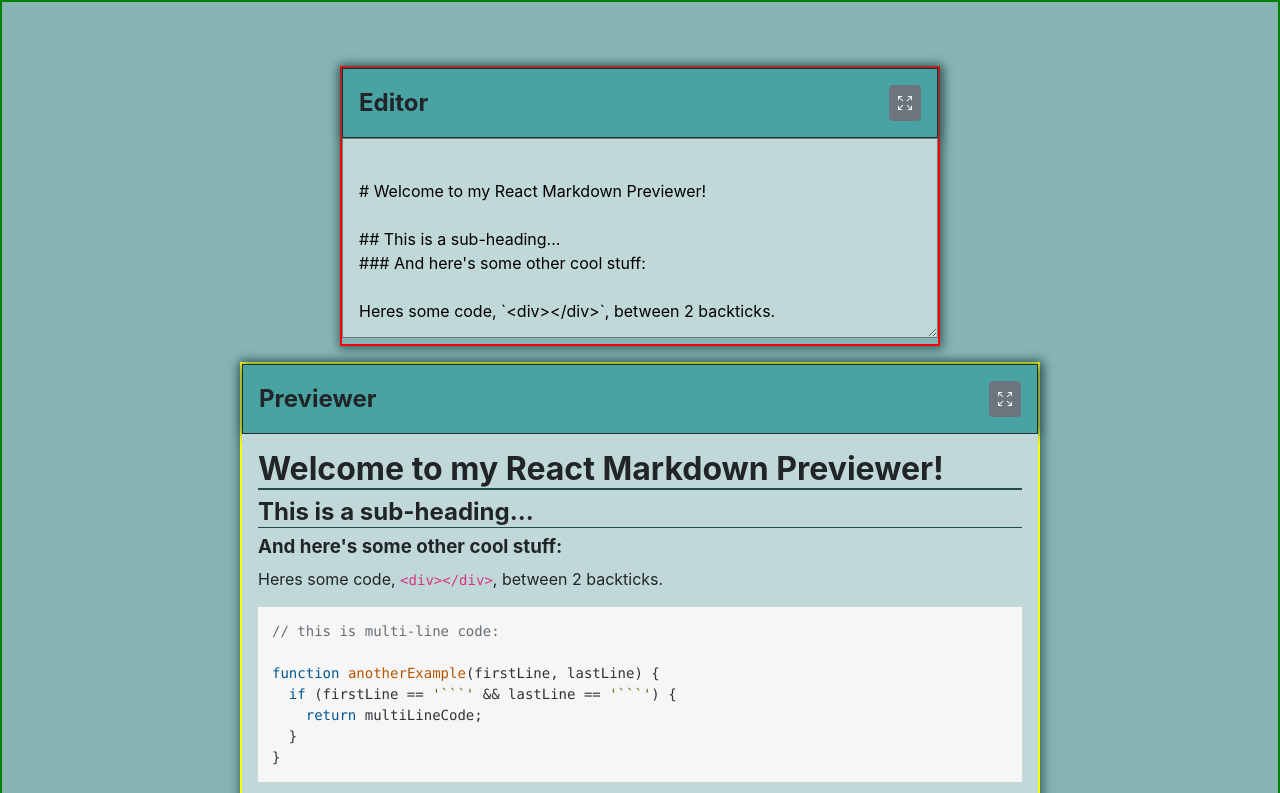
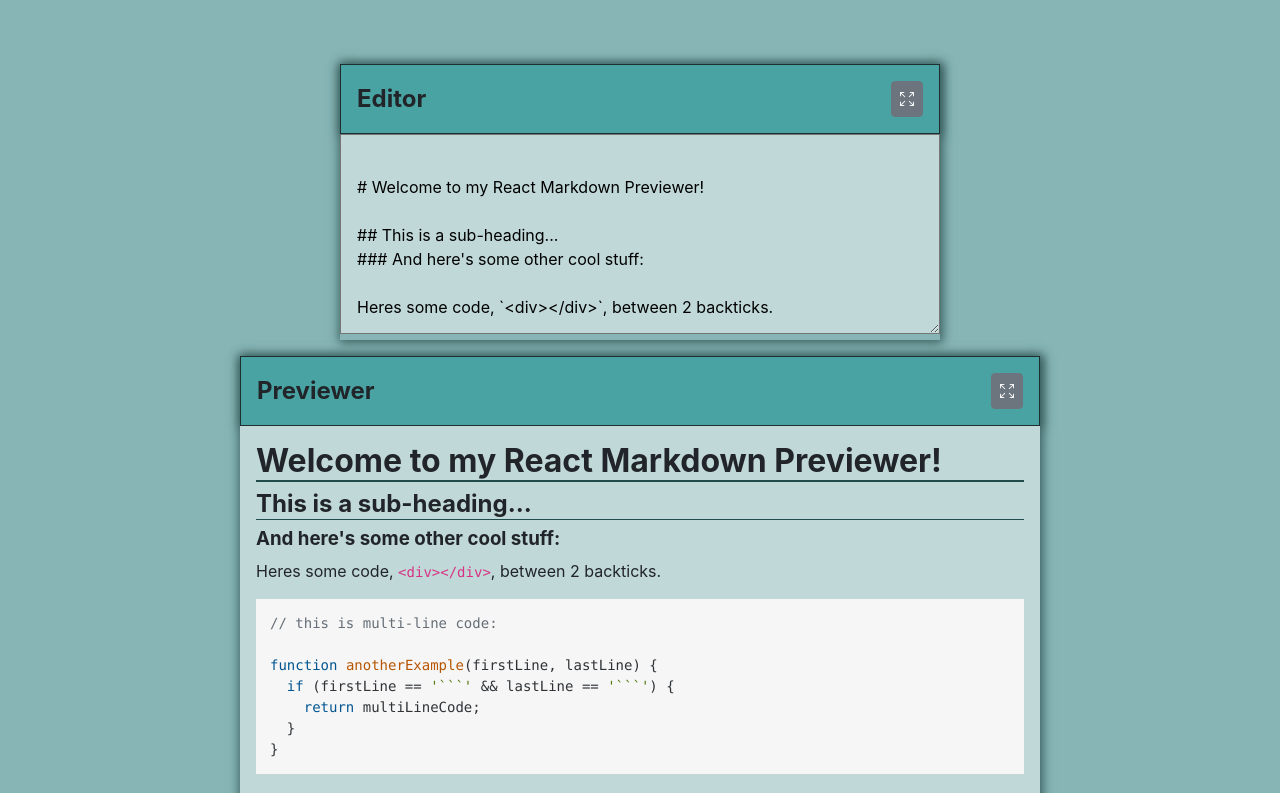
Before and after one commit to sglavas/markdown-previewer, a React (Create React App) app: page / in a window 1280 px wide. Shown: the top 793 px of the page. Built offline with nearby package versions, Linux system fonts and the light colour scheme.

Commit message:
chore: remove debugging borders from App.css

```diff
--- a/src/App.css
+++ b/src/App.css
@@ -8,7 +8,6 @@
 }
 
 .wrapper{
-	border: 2px solid red;
 	padding: 2rem;
 	text-align: center;
 }
@@ -20,13 +19,11 @@
   align-items: center;
   justify-content: flex-start;
   padding: 2rem;
-  border: 2px solid green;
   background-color: var(--page-background-color);
   min-height: 100vh;
 }
 
 .editor-wrapper{
-  border: 2px solid red;
   margin-top: 2rem;
   width: clamp(150px, 80vw, 600px);
   resize: vertical;
@@ -57,7 +54,6 @@
   width: clamp(150px, 90vw, 800px);
   min-height: 200px;
   margin-top: 1rem;
-  border: 2px solid yellow;
   box-shadow: 1px 1px 10px 2px #3a5f5f;
 }
 
```
